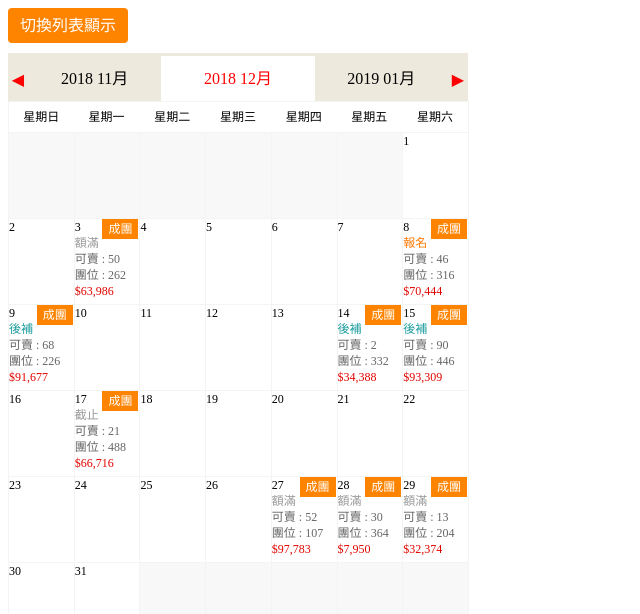
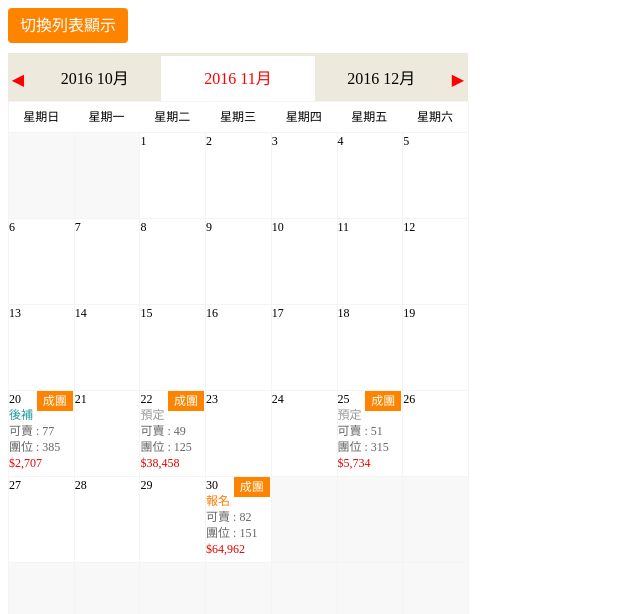
Before and after one commit to tommy19901015/CalendarModule_React, a React (Create React App) app: page / in a window 1280 px wide. Shown: the top 614 px of the page, without its empty margins (0-640 px from the left). Built offline with nearby package versions, Linux system fonts and the light colour scheme.

Commit message:
[modify] date verification

```diff
--- a/src/App.js
+++ b/src/App.js
@@ -23,7 +23,7 @@ class App extends Component {
         return (
             <div className="App">
                 {/* <Calendar /> */}
-                <Calendar jsonData={'/json/data1.json'} />
+                <Calendar date={'2011/11/02'} jsonData={'/json/data1.json'} />
                 {/* <Calendar date={'2020/5/25'} jsonData={jsonData} /> */}
                 {/* <Calendar date={'2020/5/25'} jsonData={{}} />   */}
             </div>
--- a/src/Calendar.js
+++ b/src/Calendar.js
@@ -60,6 +60,8 @@ class Calendar extends Component {
     getRecentJsonData = () => {
         if(!this.state.isErrorUrl){
             const inputDate = (typeof(this.props.date) != "undefined") ? this.props.date : Moment().format("YYYY/MM/DD");
+            let regEx = /^\d{4}(\/)(((0)[0-9])|((1)[0-2]))(\/)([0-2][0-9]|(3)[0-1])$/;
+            if(this.props.date.match(regEx) != null){
                 const recentDay = this.state.jsonData.map(o=>Math.abs(Moment(inputDate).diff(o.date, 'days')));
                 const min = Math.min(...recentDay);
                 const idxArr = recentDay.map((o,i)=>o===min?i:'').filter(k=>k!=='');
@@ -77,6 +79,11 @@ class Calendar extends Component {
                 let mostRepeatedDateIdx = idxArr.filter(i=> this.state.jsonData[i].date === mostRepeatedDate ? i : '')[0];
                 (typeof(mostRepeatedDateIdx) === 'undefined') ? mostRepeatedDateIdx = 0 : mostRepeatedDateIdx = mostRepeatedDateIdx;
                 this.setState({initDate: this.state.jsonData[mostRepeatedDateIdx].date});
+            }else{
+                console.log('error date format (YYYY/MM/DD)')
+            }
+
+
         }else{
             console.log('error url')
         }
```
Lines whose indentation alone changed are shown as unchanged.
